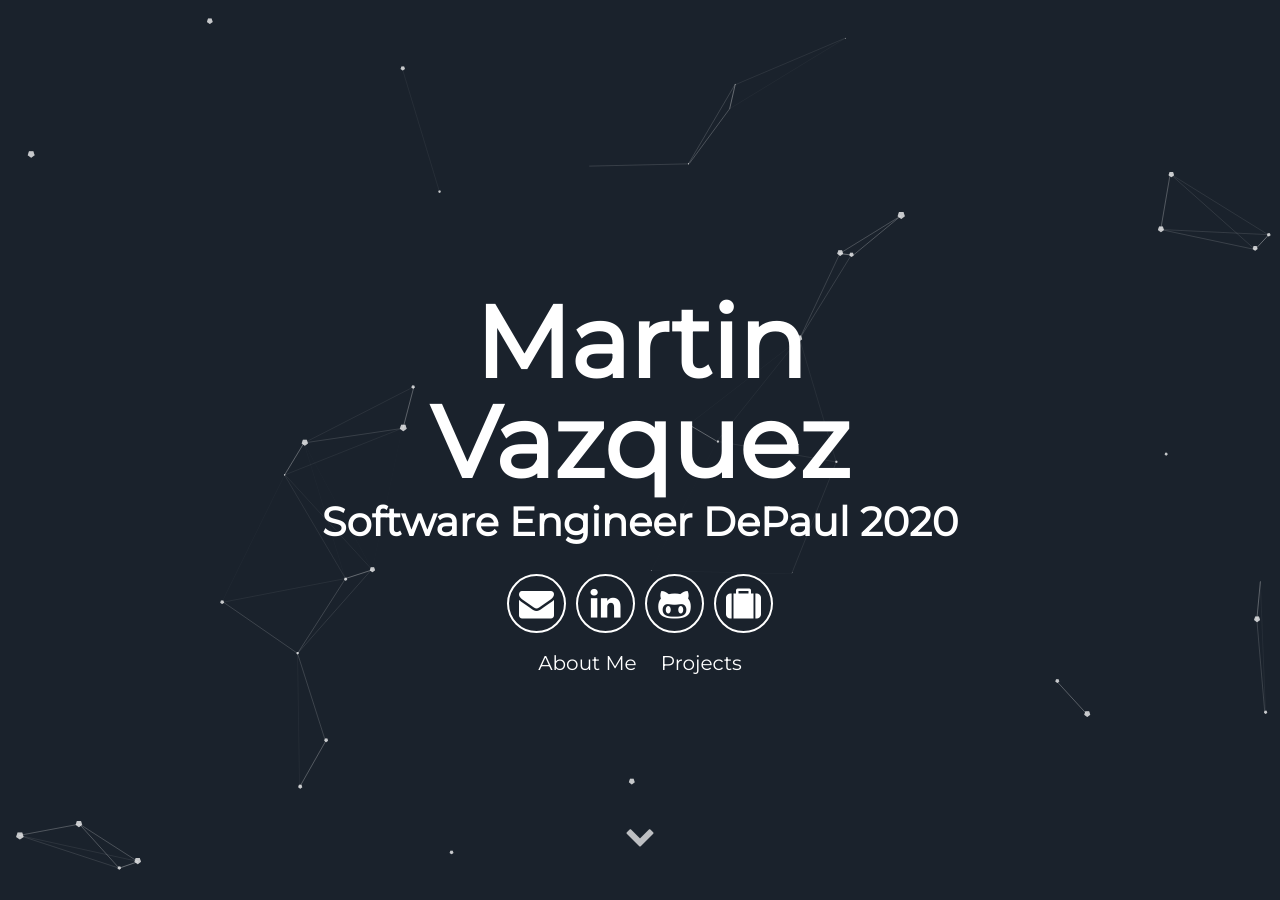
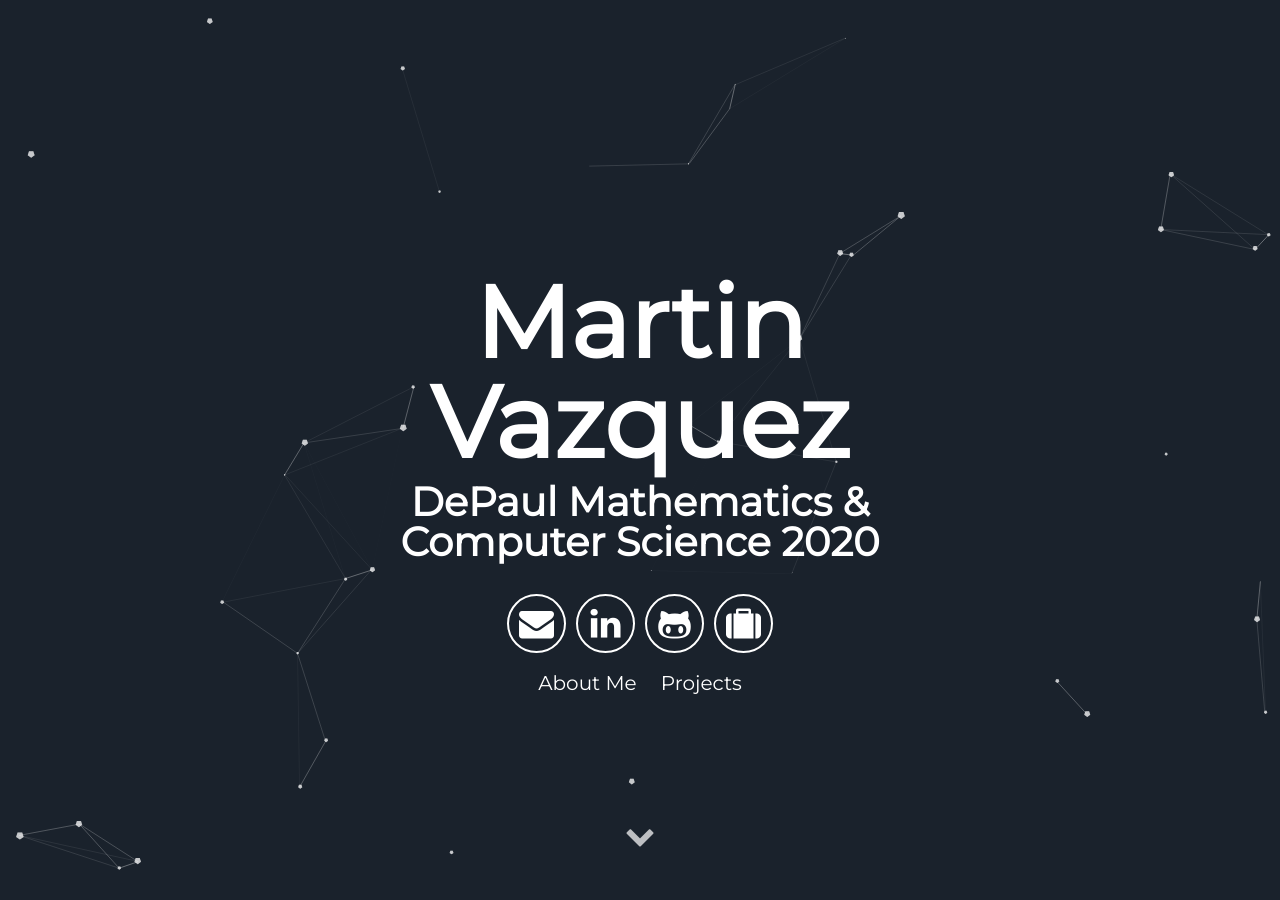
Before and after one commit to mv4z/mv4z.github.io, a Jekyll site: the page built from index.html, in a window 1280 px wide and 900 px high. Built offline with Jekyll 4.4.1, drawn with Linux system fonts in a browser that asks for light colours.

Commit message:
changed text

```diff
--- a/_config.yml
+++ b/_config.yml
@@ -5,10 +5,7 @@ description: Martin Vazquez | Portfolio
 
 username: Martin Vazquez
 user_description: As I approach the end of my time at DePaul University, I'm looking for any opportunity to apply what I've learned in the classroom to the real world. I thrive in environments where I can make a tangible impact helping others in some way. Being a student in Chicago brings me more opportunities than most, and I'm incredibly thankful to call such a great place my home.
-user_title: |+
-            Software Engineer
-
-            DePaul 2020
+user_title: DePaul Mathematics & Computer Science 2020
 
 email: mvazqu37@depaul.edu
 github_username: mv4z
--- a/src/styles/_header.scss
+++ b/src/styles/_header.scss
@@ -35,7 +35,7 @@
   }
   .site-description {
     font-size: 20px;
-    display: block;
+    display: inline;
     line-height: 1;
     color: #FFF;
     margin-top: 10px;
```
Also changed, not shown: 2 other files.
